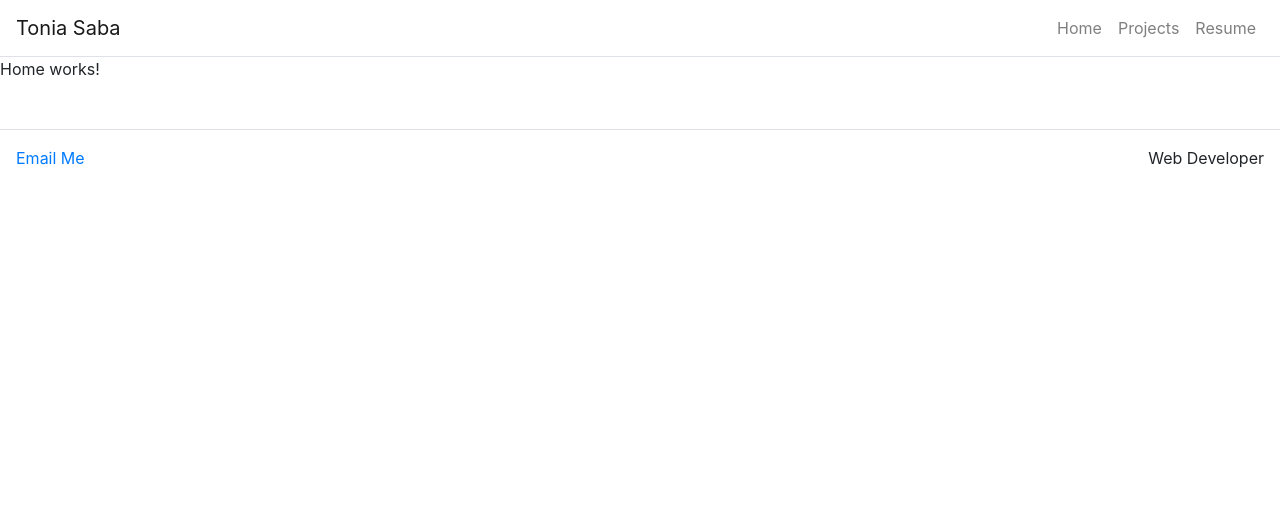
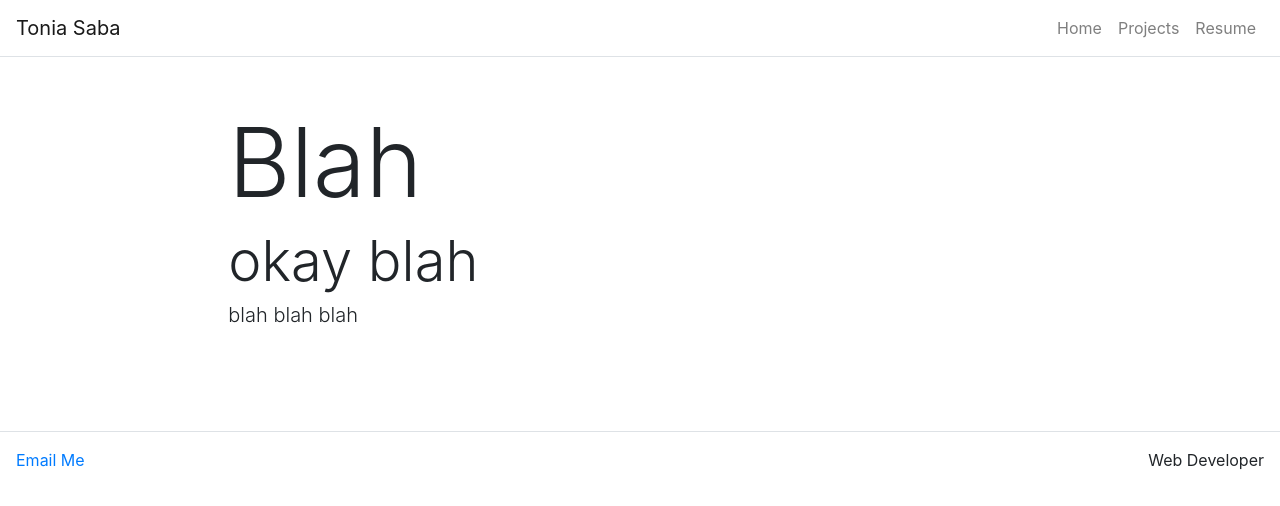
Before and after one commit to tsabz/portfolio, a React (Create React App) app in the folder sabafolio/: page / in a window 1280 px wide. Shown: the top 506 px of the page. Built offline with nearby package versions, Linux system fonts and the light colour scheme.

Commit message:
home page props appended on page

```diff
--- a/sabafolio/src/App.js
+++ b/sabafolio/src/App.js
@@ -22,7 +22,7 @@
       ],
       home: {
         title: 'Blah',
-        subTitle: 'blah blah',
+        subTitle: 'okay blah',
         text: 'blah blah blah'
       },
       projects : {
@@ -52,7 +52,7 @@
                     title={this.state.home.title} subTitle={this.state.home.subTitle} text={this.state.home.text}/>} />
             <Route path="/projects" render={() =>
                 <ProjectPage
-                    title={this.state.home.title} subTitle={this.state.home.subTitle} text={this.state.home.text}/>} />
+                    title={this.state.projects.title} subTitle={this.state.home.subTitle} text={this.state.home.text}/>} />
             <Footer />
             </Container>
 
--- /dev/null
+++ b/sabafolio/src/components/jumbo.js
@@ -0,0 +1,27 @@
+import React from 'react';
+import Jumbotron from 'react-bootstrap/Jumbotron'
+import Container from 'react-bootstrap/Container'
+import Row from 'react-bootstrap/Row'
+import Col from 'react-bootstrap/Col'
+
+
+
+
+function Jumbo(props) {
+    return (
+        <Jumbotron className="bg-transparent jumbotron-fluid p-0">
+            <Container fluid={true}>
+                <Row className="justify-content-center py-5">
+                    <Col md={8} sm={12}>
+                        { props.title && <h1 className="display-1 front-weight-bolder">{props.title}</h1> }
+                        { props.subTitle && <h3 className="display-4 front-weight-light">{props.subTitle}</h3> }
+                        { props.text && <h3 className="lead front-weight-light">{props.text}</h3> }
+                    </Col>
+                </Row>
+            </Container>
+        </Jumbotron>
+
+    )
+}
+
+export default Jumbo
--- a/sabafolio/src/pages/home.js
+++ b/sabafolio/src/pages/home.js
@@ -1,10 +1,11 @@
 import React from 'react';
+import Jumbo from '../components/jumbo.js'
 
 
 function HomePage(props) {
     return(
-        <p>Home works!</p>
-    )
+        <Jumbo title={props.title} subTitle={props.subTitle} text={props.text} />
+    );
 }
 
 
```
